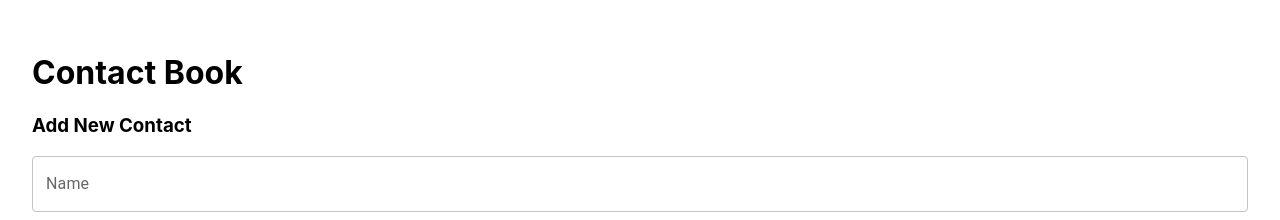
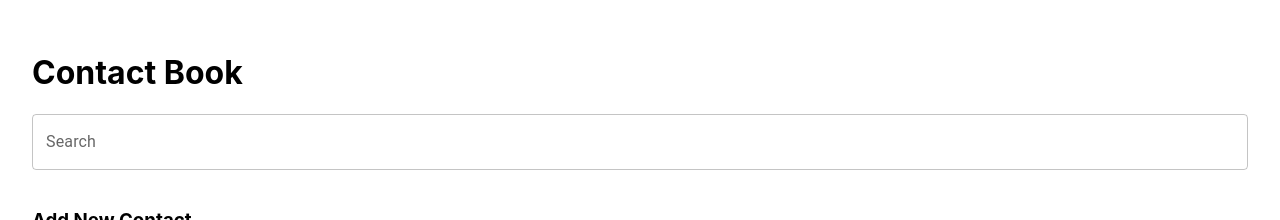
Before and after one commit to abhigyan-709/contact_app, a React (Create React App) app in the folder frontend/contact-book/: page / in a window 1280 px wide. Shown: the top 220 px of the page. Built offline with nearby package versions, Linux system fonts and the light colour scheme; no server answers.

Commit message:
Version 1.0.2, Search Feature Added

```diff
--- a/frontend/contact-book/package.json
+++ b/frontend/contact-book/package.json
@@ -11,6 +11,7 @@
     "@testing-library/react": "^16.1.0",
     "@testing-library/user-event": "^13.2.1",
     "axios": "^1.10.0",
+    "lodash": "^4.17.21",
     "react": "^19.1.0",
     "react-dom": "^19.1.0",
     "react-scripts": "5.0.1",
--- a/frontend/contact-book/src/App.js
+++ b/frontend/contact-book/src/App.js
@@ -1,22 +1,95 @@
-import React, { useEffect, useState } from "react";
+// import React, { useEffect, useState } from "react";
+// import axios from "axios";
+// import ContactForm from "./components/ContactForm";
+// import ContactList from "./components/ContactList";
+
+// const API = "http://localhost:8000/contacts";
+
+// function App() {
+//   const [contacts, setContacts] = useState([]);
+//   const [editing, setEditing] = useState(null);
+
+//   const fetchContacts = async () => {
+//     const res = await axios.get(API);
+//     setContacts(res.data);
+//   };
+
+//   useEffect(() => {
+//     fetchContacts();
+//   }, []);
+
+//   const saveContact = async (contact) => {
+//     if (editing) {
+//       await axios.put(`${API}/${editing._id}`, contact);
+//       setEditing(null);
+//     } else {
+//       await axios.post(API, contact);
+//     }
+//     fetchContacts();
+//   };
+
+//   const deleteContact = async (id) => {
+//     await axios.delete(`${API}/${id}`);
+//     fetchContacts();
+//   };
+
+//   const editContact = (contact) => {
+//     setEditing(contact);
+//   };
+
+//   return (
+//     <div style={{ padding: "2rem" }}>
+//       <h1>Contact Book</h1>
+//       <h3>{editing ? "Edit Contact" : "Add New Contact"}</h3>
+//       <ContactForm onSubmit={saveContact} editing={editing} />
+//       <h3 style={{ marginTop: "2rem" }}>Saved Contacts</h3>
+//       <ContactList contacts={contacts} onEdit={editContact} onDelete={deleteContact} />
+//     </div>
+//   );
+// }
+
+// export default App;
+
+import React, { useEffect, useState, useCallback } from "react";
 import axios from "axios";
 import ContactForm from "./components/ContactForm";
 import ContactList from "./components/ContactList";
+import { TextField } from "@mui/material";
+import debounce from "lodash/debounce";
 
 const API = "http://localhost:8000/contacts";
 
 function App() {
   const [contacts, setContacts] = useState([]);
   const [editing, setEditing] = useState(null);
+  const [searchQuery, setSearchQuery] = useState("");
 
   const fetchContacts = async () => {
     const res = await axios.get(API);
     setContacts(res.data);
   };
 
+  const searchContacts = async (query) => {
+    if (query.trim() === "") {
+      fetchContacts();
+      return;
+    }
+
+    const res = await axios.get(`${API}/search?query=${query}`);
+    setContacts(res.data);
+  };
+
+  // Debounced search to avoid API spamming
+  const debouncedSearch = useCallback(debounce(searchContacts, 300), []);
+
   useEffect(() => {
     fetchContacts();
   }, []);
+
+  const handleSearch = (e) => {
+    setSearchQuery(e.target.value);
+    debouncedSearch(e.target.value);
+  };
 
   const saveContact = async (contact) => {
     if (editing) {
@@ -40,8 +113,18 @@ function App() {
   return (
     <div style={{ padding: "2rem" }}>
       <h1>Contact Book</h1>
+
+      <TextField
+        label="Search"
+        fullWidth
+        value={searchQuery}
+        onChange={handleSearch}
+        style={{ marginBottom: 20 }}
+      />
+
       <h3>{editing ? "Edit Contact" : "Add New Contact"}</h3>
       <ContactForm onSubmit={saveContact} editing={editing} />
+
       <h3 style={{ marginTop: "2rem" }}>Saved Contacts</h3>
       <ContactList contacts={contacts} onEdit={editContact} onDelete={deleteContact} />
     </div>
```
Also changed, not shown: 1 other file (tests, documents, lock files or other folders).
